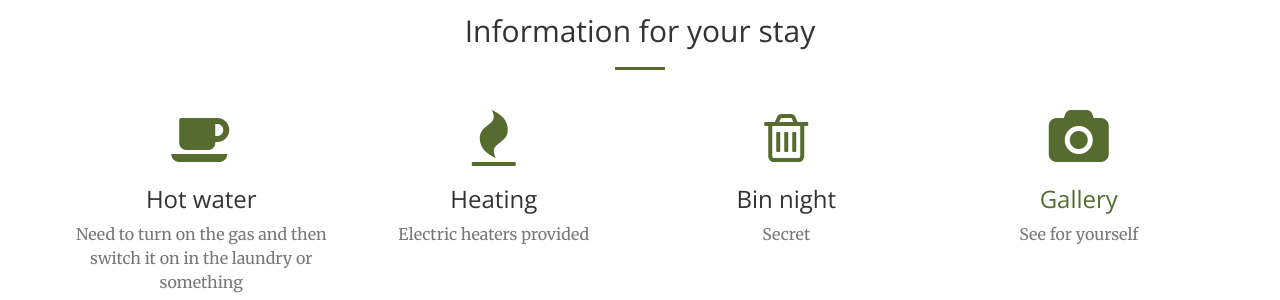
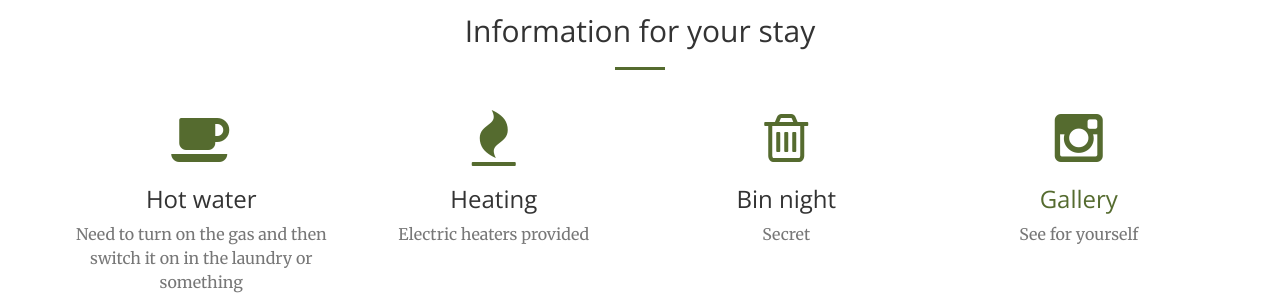
Before and after one commit to DillwyniaLodge/homepage1, a Jekyll site: the page built from index.html, in a window 1280 px wide and 900 px high, scrolled down 1162 px. Shown: the part 150-450 px from the top of the window. Built offline with Jekyll 4.4.1, drawn with Linux system fonts in a browser that asks for light colours.

Commit message:
Update services.html

```diff
--- a/_includes/services.html
+++ b/_includes/services.html
@@ -32,10 +32,11 @@
             </div>
             <div class="col-lg-3 col-md-6 text-center">
                 <div class="service-box">
-                    <a href="https://dillwynialodge.github.io/gallery/" class="portfolio-box">
-                    <i class="fa fa-4x fa-camera wow bounceIn text-primary" data-wow-delay=".3s"></i>
+                    <a href="https://www.instagram.com/dillwynia_lodge/" class="portfolio-box">
+                    <i class="fa fa-4x fa-instagram wow bounceIn text-primary" data-wow-delay=".3s"></i>
                     <h3>Gallery</h3>
                     <p class="text-muted">See for yourself</p>
+                    </a>
                 </div>
             </div>
         </div>
```
